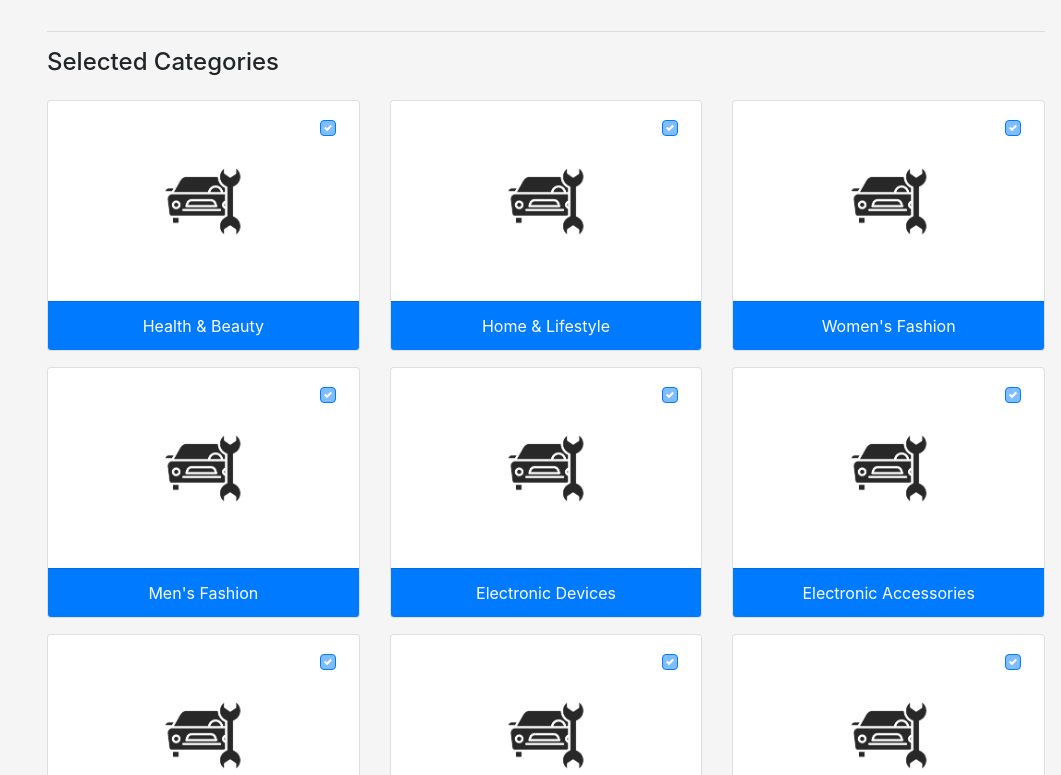
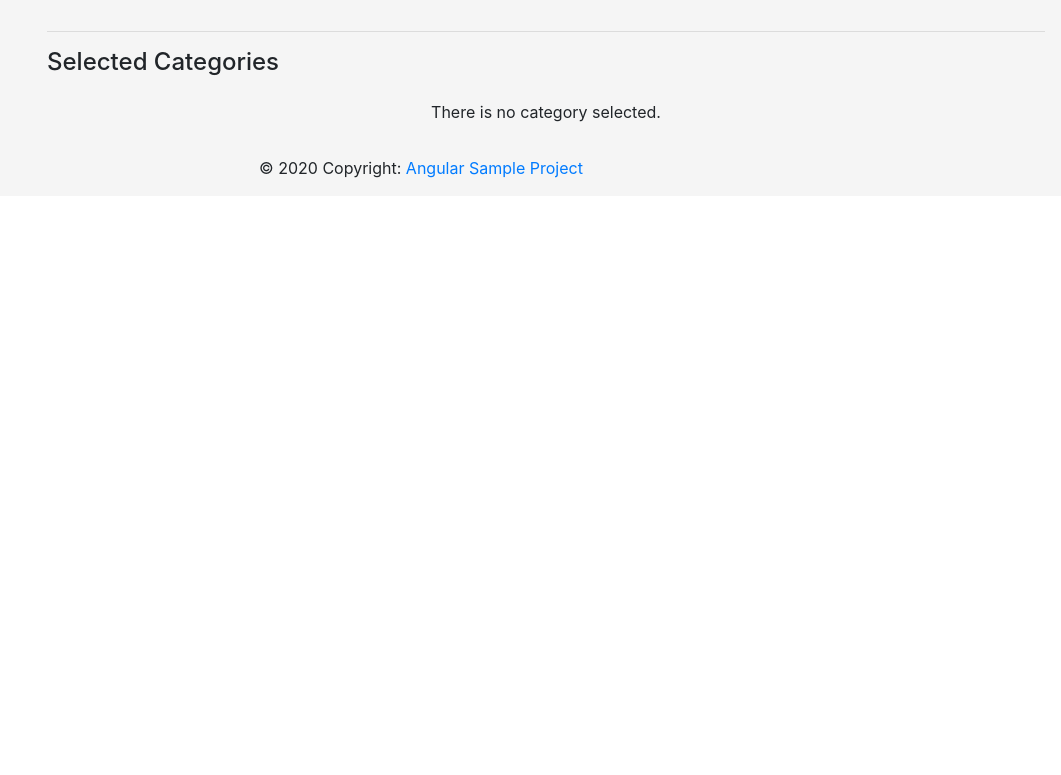
Before and after one commit to azan-abrar/angular-sample-project, an Angular app in the folder angular-sample-project/: page / in a window 1280 px wide. Shown: the part 1285-2060 px from the top of the page, without its empty margins (219-1280 px from the left). After the commit the page ends 1481 px from the top, so only its background shows below. Built offline with nearby package versions, Linux system fonts and the light colour scheme.

Commit message:
checked unchecked checkbox and conditional rendring content

```diff
--- a/angular-sample-project/src/app/app.module.ts
+++ b/angular-sample-project/src/app/app.module.ts
@@ -8,6 +8,7 @@ import { FooterComponent } from './components/footer/footer.component';
 import { HomeComponent } from './components/home/home.component';
 import { SidenavComponent } from './components/sidenav/sidenav.component';
 import { FormsModule } from '@angular/forms';
+import { CommonModule } from '@angular/common';
 
 @NgModule({
   declarations: [
@@ -20,7 +21,8 @@ import { FormsModule } from '@angular/forms';
   imports: [
     BrowserModule,
     AppRoutingModule,
-    FormsModule
+    FormsModule,
+    CommonModule
   ],
   providers: [],
   bootstrap: [AppComponent]
--- a/angular-sample-project/src/app/components/home/home.component.html
+++ b/angular-sample-project/src/app/components/home/home.component.html
@@ -4,7 +4,7 @@
   </div>
   <div class="d-flex mb-4">
     <h4>Select your Categories</h4>
-    <button type="button" class="btn btn-danger ml-auto">Done</button>
+    <button type="button" (click)="onClictEvent()" class="btn btn-danger ml-auto">Done</button>
   </div>
   <div class="clearfix text-center categroies-block">
     <div class="row">
@@ -25,8 +25,9 @@
     </div>
     <hr>
     <h4 class="mb-4 mt-3 text-left">Selected Categories</h4>
+    <div *ngIf = "selected_categories.length > 0; else elseBlock">
       <div class="row">
-      <div *ngFor="let category of categories" class="col-md-4 mb-3">
+        <div *ngFor="let category of selected_categories" class="col-md-4 mb-3">
           <div class="card">
             <div class="custom-control custom-checkbox">
               <input type="checkbox" class="custom-control-input" checked="checked" id="customCheck7" disabled="">
@@ -42,4 +43,8 @@
         </div>
       </div>
     </div>
+    <ng-template #elseBlock>
+      There is no category selected.
+    </ng-template>
   </div>
+</div>
--- a/angular-sample-project/src/app/components/home/home.component.ts
+++ b/angular-sample-project/src/app/components/home/home.component.ts
@@ -6,12 +6,21 @@ import { Component, OnInit } from '@angular/core';
   styleUrls: ['./home.component.scss']
 })
 export class HomeComponent implements OnInit {
-	categories = [{id: 1, isChecked: false, image: '', name: "Health & Beauty"}, {id: 2, isChecked: true, image: '', name: "Home & Lifestyle"}, {id: 3, isChecked: false, image: '', name: "Women's Fashion"}, {id: 4, isChecked: false, image: '', name: "Men's Fashion"}, {id: 5, isChecked: false, image: '', name: "Electronic Devices"}, {id: 6, isChecked: false, image: '', name: "Electronic Accessories"}, {id: 7, isChecked: false, image: '', name: "Home Appliances"}, {id: 8, isChecked: false, image: '', name: "Kid's Wear"}, {id: 9, isChecked: false, image: '', name: "Sports Fitness"}, {id: 10, isChecked: false, image: '', name: "Watches, Bags and Jewelry"}, {id: 11, isChecked: false, image: '', name: "Groceries"}];
+	categories = [{id: 1, isChecked: false, image: '', name: "Health & Beauty"}, {id: 2, isChecked: false, image: '', name: "Home & Lifestyle"}, {id: 3, isChecked: false, image: '', name: "Women's Fashion"}, {id: 4, isChecked: false, image: '', name: "Men's Fashion"}, {id: 5, isChecked: false, image: '', name: "Electronic Devices"}, {id: 6, isChecked: false, image: '', name: "Electronic Accessories"}, {id: 7, isChecked: false, image: '', name: "Home Appliances"}, {id: 8, isChecked: false, image: '', name: "Kid's Wear"}, {id: 9, isChecked: false, image: '', name: "Sports Fitness"}, {id: 10, isChecked: false, image: '', name: "Watches, Bags and Jewelery"}, {id: 11, isChecked: false, image: '', name: "Groceries"}];
+	selected_categories = []
   constructor() { }
 
   ngOnInit(): void {
   }
 
   FieldsChange(event, cat: any){
+  	let updateCategory = this.categories.find(x => x.id == cat.id)
+  	let index = this.categories.indexOf(updateCategory);
+  	this.categories[index].isChecked = event.currentTarget.checked
+  }
+
+  onClictEvent(){
+  	this.selected_categories = this.selected_categories.concat(this.categories.filter(x => x.isChecked == true))
+  	this.categories = this.categories.filter(x => x.isChecked == false)
   }
 }
```
Lines whose indentation alone changed are shown as unchanged.
